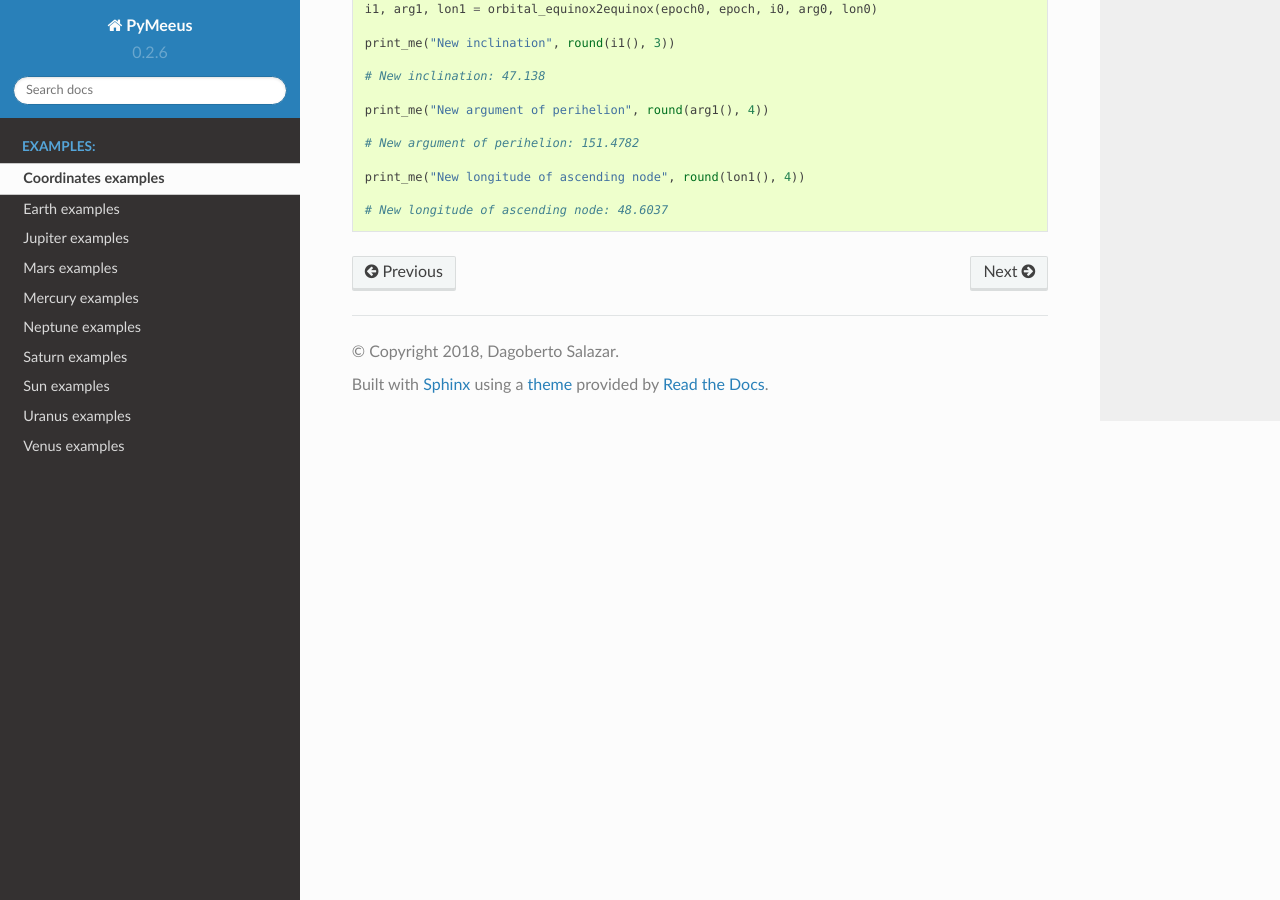
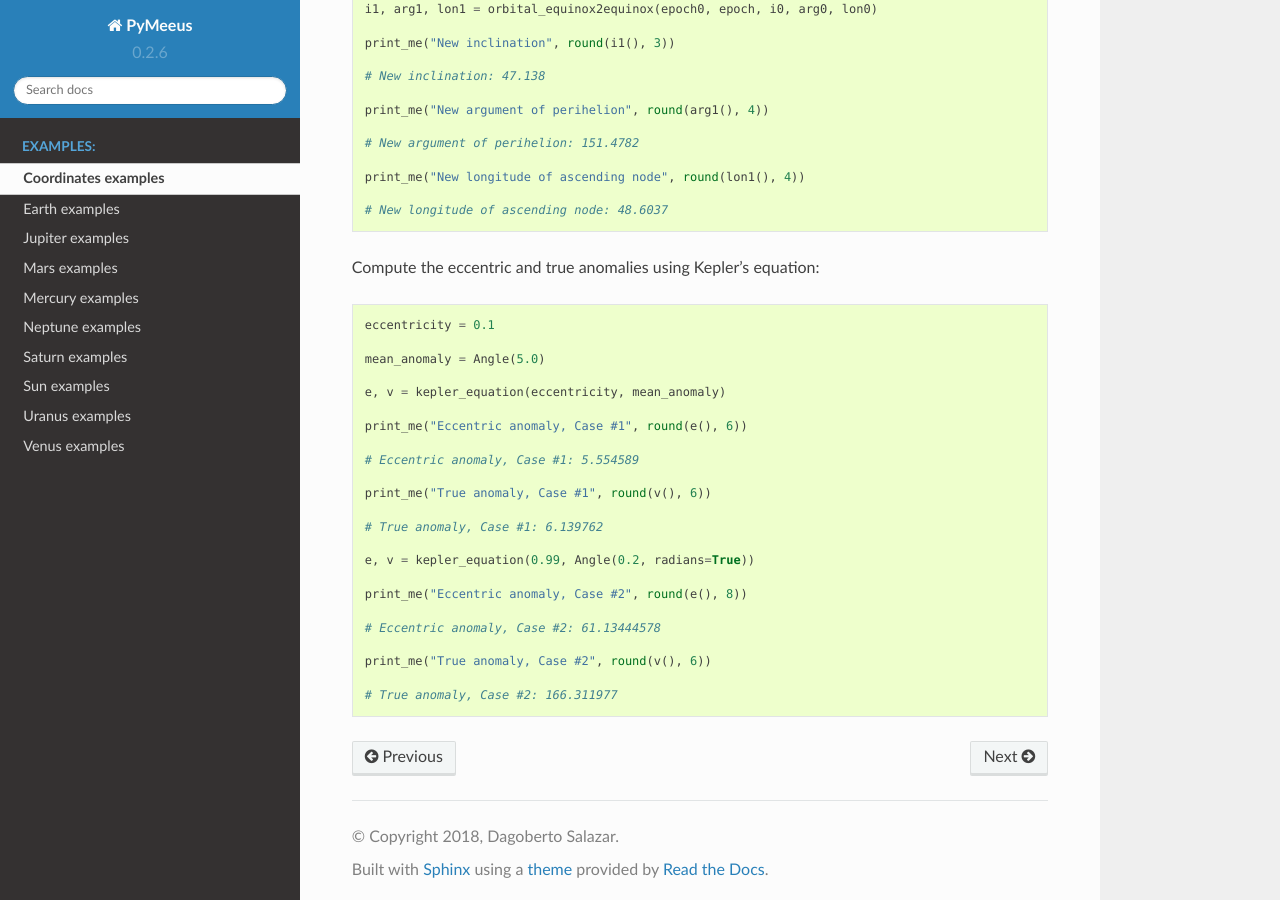
Before and after one commit to architest/pymeeus, a Sphinx documentation site: the page built from docs/source/ex-Coordinates.rst, in a window 1280 px wide and 900 px high, scrolled down 12687 px. Built offline with Sphinx 7.4.7 and the Read the Docs theme 2.0.0, drawn with Linux system fonts in a browser that asks for light colours; formulas are drawn with MathJax 3; pages that are not in the unit, such as notebooks, are missing from menus.

Commit message:
Add examples of use for function 'kepler_equation()'

```diff
--- a/docs/source/ex-Coordinates.rst
+++ b/docs/source/ex-Coordinates.rst
@@ -669,3 +669,29 @@ Convert orbital elements of a celestial object from one equinox to another::
     print_me("New longitude of ascending node", round(lon1(), 4))
 
     # New longitude of ascending node: 48.6037
+
+Compute the eccentric and true anomalies using Kepler's equation::
+
+    eccentricity = 0.1
+
+    mean_anomaly = Angle(5.0)
+
+    e, v = kepler_equation(eccentricity, mean_anomaly)
+
+    print_me("Eccentric anomaly, Case #1", round(e(), 6))
+
+    # Eccentric anomaly, Case #1: 5.554589
+
+    print_me("True anomaly, Case #1", round(v(), 6))
+
+    # True anomaly, Case #1: 6.139762
+
+    e, v = kepler_equation(0.99, Angle(0.2, radians=True))
+
+    print_me("Eccentric anomaly, Case #2", round(e(), 8))
+
+    # Eccentric anomaly, Case #2: 61.13444578
+
+    print_me("True anomaly, Case #2", round(v(), 6))
+
+    # True anomaly, Case #2: 166.311977
```
